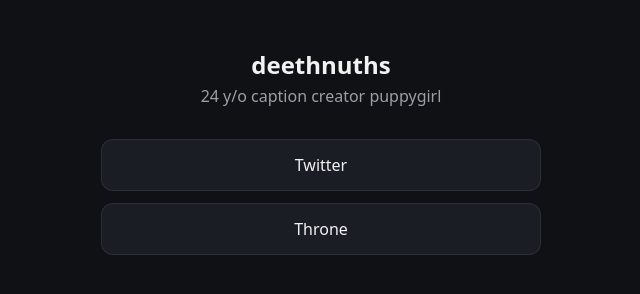
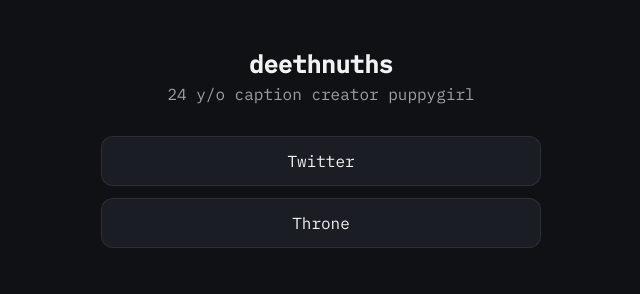
Before and after one commit to deethnuths/website, a plain HTML site: page index.html in a window 1280 px wide. Shown: the whole page, without its empty margins (319-959 px from the left). Drawn offline with Linux system fonts and the light colour scheme.

Commit message:
match font to IBM Plex Mono / JetBrains Mono (grainrad.com)

```diff
--- a/assets/css/style.css
+++ b/assets/css/style.css
@@ -1,3 +1,5 @@
+@import url("https://fonts.googleapis.com/css2?family=IBM+Plex+Mono:wght@300;400;500&family=JetBrains+Mono:wght@300;400;500&display=swap");
+
 :root {
   color-scheme: light dark;
   --bg: #0f1115;
@@ -18,7 +20,7 @@ body {
   justify-content: center;
   background: var(--bg);
   color: var(--text);
-  font-family: system-ui, -apple-system, "Segoe UI", Roboto, sans-serif;
+  font-family: "IBM Plex Mono", "JetBrains Mono", Consolas, Monaco, monospace;
 }
 
 .page {
```
